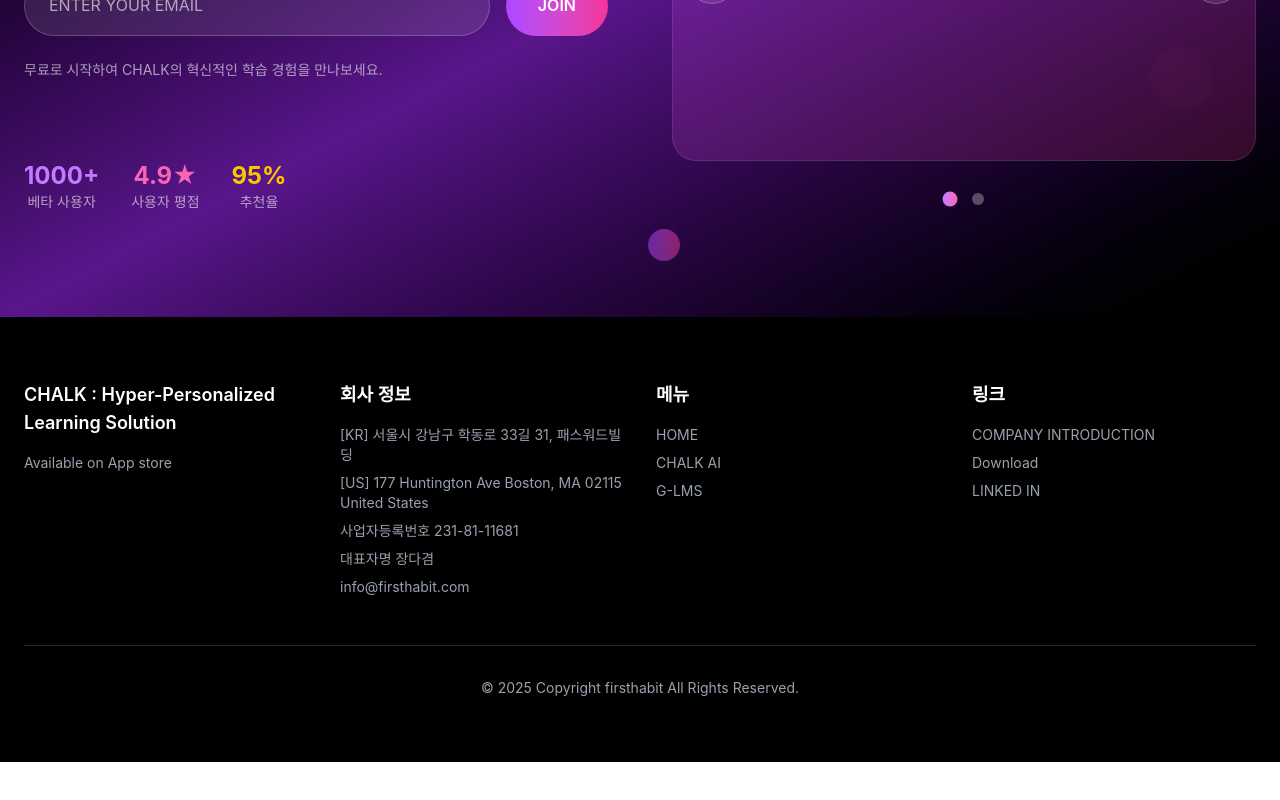
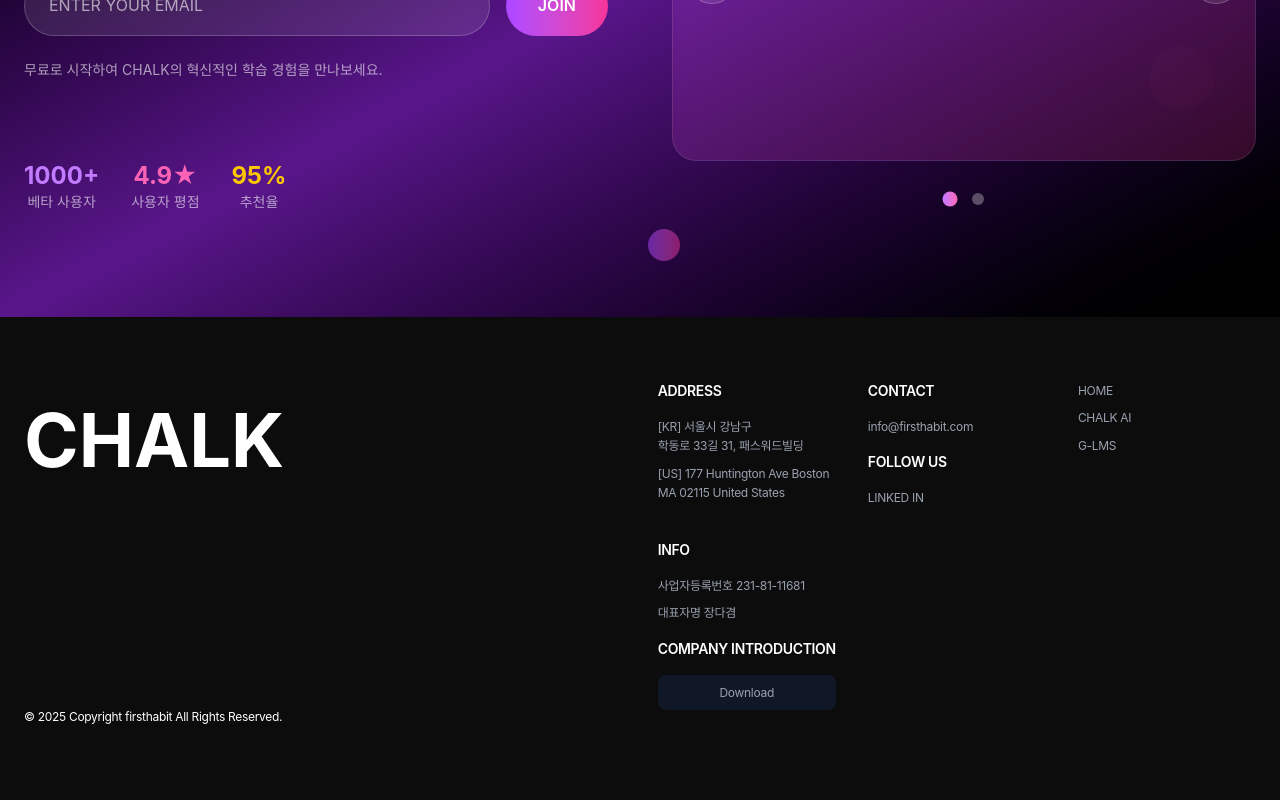
Before and after one commit to InjunH/chalk_home_personal, a Next.js app: page / in a window 1280 px wide. Shown: the part 6906-7706 px from the top of the page. Before the commit the page ends 7668 px from the top, so only its background shows below. Built offline with nearby package versions, Linux system fonts and the light colour scheme.

Commit message:
푸터 컴포넌트 개선: Figma 디자인에 맞춰 레이아웃 및 스타일 수정, 주소 및 연락처 섹션 추가, 메뉴 및 링크 항목 업데이트. 사용자 경험 향상을 위한 텍스트 크기 및 정렬 조정.

```diff
--- a/src/components/common/Footer.tsx
+++ b/src/components/common/Footer.tsx
@@ -1,43 +1,90 @@
-import { siteContent } from '@/lib/content'
+import { siteContent } from "@/lib/content";
 
 export default function Footer() {
-  const { footer } = siteContent
+  const { footer } = siteContent;
 
   return (
-    <footer className="bg-black text-white">
-      <div className="container mx-auto px-6 py-16">
-        <div className="grid grid-cols-1 md:grid-cols-2 lg:grid-cols-4 gap-8">
-          {/* App Info */}
+    <footer className="relative bg-[#0C0C0C] text-white overflow-hidden">
+      <div className="flex flex-row justify-between mx-auto px-6 py-16">
+        {/* CHALK Logo - Figma 기반 */}
+        <div className="mb-12 flex flex-col justify-between">
+          <div className="text-white text-[74px] font-bold">CHALK</div>
+          <div className="text-white text-xs font-normal text-gray-500 tracking-tight leading-relaxed mt-auto">
+            {footer.copyright}
+          </div>
+        </div>
+
+        {/* Main Footer Content - Figma 정확한 구조 */}
+        <div className="grid grid-cols-1 md:grid-cols-3 gap-8 mb-16">
+          {/* ADDRESS Section - Figma 명세: 14px Semibold, -0.42px spacing */}
           <div className="space-y-4">
-            <h3 className="font-semibold text-lg">
-              {footer.app_info.title}
+            <h3 className="text-sm font-semibold text-white tracking-tight">
+              ADDRESS
             </h3>
-            <p className="text-gray-400 text-sm">
-              {footer.app_info.availability}
-            </p>
+            <div className="space-y-2">
+              {/* Figma 명세: 12px Regular, -0.24px spacing */}
+              <p className="text-xs font-normal text-gray-400 leading-relaxed tracking-tight">
+                {footer.company.address_kr.split(' ').slice(0, 3).join(' ')} <br />
+                {footer.company.address_kr.split(' ').slice(3).join(' ')}
+              </p>
+              <p className="text-xs font-normal text-gray-400 leading-relaxed tracking-tight">
+                {footer.company.address_us.split(',')[0]} <br />
+                {footer.company.address_us.split(',').slice(1).join(',')}
+              </p>
+            </div>
           </div>
-
-          {/* Company Info */}
+          {/* CONTACT Section - Figma 명세: 14px Semibold, -0.42px spacing */}
           <div className="space-y-4">
-            <h3 className="font-semibold text-lg">회사 정보</h3>
-            <div className="space-y-2 text-sm text-gray-400">
-              <p>{footer.company.address_kr}</p>
-              <p>{footer.company.address_us}</p>
-              <p>{footer.company.registration}</p>
-              <p>{footer.company.ceo}</p>
-              <p>{footer.company.email}</p>
+            <h3 className="text-sm font-semibold text-white tracking-tight">
+              CONTACT
+            </h3>
+            <div className="space-y-3">
+              {/* Figma 명세: 12px Regular, -0.24px spacing */}
+              <a
+                href={`mailto:${footer.company.email}`}
+                className="block text-xs font-normal text-gray-400 hover:text-white transition-colors leading-relaxed tracking-tight"
+              >
+                {footer.company.email}
+              </a>
+              {/* <a
+                href="#"
+                className="block text-xs font-normal text-gray-400 hover:text-white transition-colors leading-relaxed tracking-tight"
+              >
+                COMPANY INTRODUCTION
+              </a>
+              <a
+                href="#"
+                className="block text-xs font-normal text-gray-400 hover:text-white transition-colors leading-relaxed tracking-tight"
+              >
+                Download
+              </a> */}
+            </div>
+            {/* FOLLOW US Section - Figma 명세: 14px Semibold, -0.42px spacing */}
+            <div className="space-y-4">
+              <h3 className="text-sm font-semibold text-white tracking-tight">
+                FOLLOW US
+              </h3>
+              <div className="space-y-2">
+                {/* Figma 명세: 12px Regular, -0.24px spacing */}
+                <a
+                  href="#"
+                  className="block text-xs font-normal text-gray-400 hover:text-white transition-colors leading-relaxed tracking-tight"
+                >
+                  {footer.links.linkedin}
+                </a>
+              </div>
             </div>
           </div>
 
-          {/* Menu */}
+          {/* FOLLOW US Section - Figma 명세: 14px Semibold, -0.42px spacing */}
           <div className="space-y-4">
-            <h3 className="font-semibold text-lg">메뉴</h3>
             <div className="space-y-2">
+              {/* Figma 명세: 12px Regular, -0.24px spacing */}
               {footer.menu.map((item) => (
                 <a
                   key={item}
-                  href={`#${item.toLowerCase()}`}
-                  className="block text-sm text-gray-400 hover:text-white transition-colors"
+                  href={`#${item.toLowerCase().replace(' ', '-')}`}
+                  className="block text-xs font-normal text-gray-400 hover:text-white transition-colors leading-relaxed tracking-tight"
                 >
                   {item}
                 </a>
@@ -45,39 +92,34 @@
             </div>
           </div>
 
-          {/* Links */}
+          {/* INFO Section - Figma 명세: 14px Semibold, -0.42px spacing */}
           <div className="space-y-4">
-            <h3 className="font-semibold text-lg">링크</h3>
+            <h3 className="text-sm font-semibold text-white tracking-tight">
+              INFO
+            </h3>
             <div className="space-y-2">
+              {/* Figma 명세: 12px Regular, -0.24px spacing */}
+              <p className="text-xs font-normal text-gray-400 leading-relaxed tracking-tight">
+                {footer.company.registration}
+              </p>
+              <p className="text-xs font-normal text-gray-400 leading-relaxed tracking-tight">
+                {footer.company.ceo}
+              </p>
+            </div>
+            <h3 className="text-sm font-semibold text-white tracking-tight">
+              {footer.links.company_intro}
+            </h3>
+            <div className="bg-gray-900 rounded-[8px] px-4 py-2 flex justify-center">
               <a
                 href="#"
-                className="block text-sm text-gray-400 hover:text-white transition-colors"
-              >
-                {footer.links.company_intro}
-              </a>
-              <a
-                href="#"
-                className="block text-sm text-gray-400 hover:text-white transition-colors"
+                className="block text-xs font-normal text-gray-400 hover:text-white transition-colors leading-relaxed tracking-tight"
               >
                 {footer.links.download}
-              </a>
-              <a
-                href="#"
-                className="block text-sm text-gray-400 hover:text-white transition-colors"
-              >
-                {footer.links.linkedin}
               </a>
             </div>
           </div>
         </div>
-
-        {/* Copyright */}
-        <div className="border-t border-gray-800 mt-12 pt-8">
-          <p className="text-center text-sm text-gray-400">
-            {footer.copyright}
-          </p>
-        </div>
       </div>
     </footer>
-  )
+  );
 }
```
